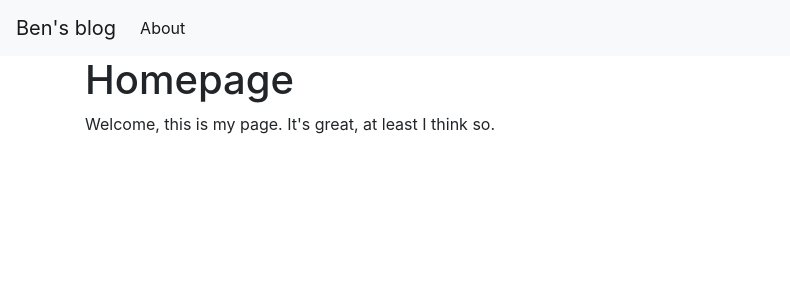
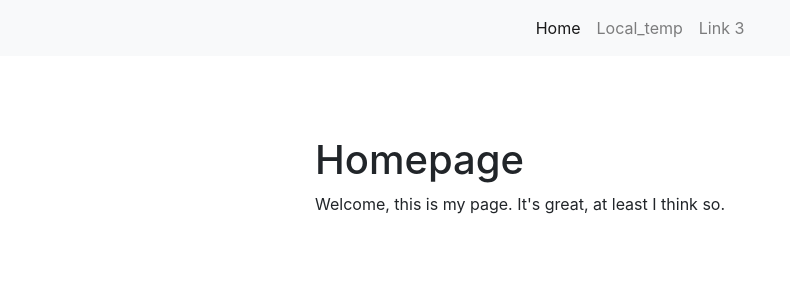
Before and after one commit to bndxn/raspberry-pi-notes, a Flask app: page / in a window 1280 px wide. Shown: the top 300 px of the page, without its empty margins (0-790 px from the left). Run offline with Flask 2, Linux system fonts and the light colour scheme; some libraries are stand-ins or nearby versions.

Commit message:
fiddling with format a bit more

```diff
--- a/lightsail-containers-flask/templates/base.html
+++ b/lightsail-containers-flask/templates/base.html
@@ -11,25 +11,38 @@
     <title>{% block title %} {% endblock %}</title>
   </head>
   <body>
-    <nav class="navbar navbar-expand-md navbar-light bg-light">
-        <a class="navbar-brand" href="{{ url_for('index')}}">Ben's blog</a>
-        <button class="navbar-toggler" type="button" data-toggle="collapse" data-target="#navbarNav" aria-controls="navbarNav" aria-expanded="false" aria-label="Toggle navigation">
+
+    <nav class="navbar navbar-expand-lg navbar-light bg-light">
+      <button class="navbar-toggler" type="button" data-toggle="collapse" data-target="#navbar-collapse">
         <span class="navbar-toggler-icon"></span>
       </button>
-        <div class="collapse navbar-collapse" id="navbarNav">
+
+      <div class="collapse navbar-collapse justify-content-center" id="navbar-collapse">
         <ul class="navbar-nav">
           <li class="nav-item active">
-                <a class="nav-link" href="#">About</a>
+            <a class="nav-link" href="{{url_for('index')}}">Home</a>
           </li>
           <li class="nav-item">
-                <a class="nav-link" href="{{url_for('temp_local')}}"></a>
+            <a class="nav-link" href="{{url_for('temp_local')}}">Local_temp</a>
+          </li>
+          <li class="nav-item">
+            <a class="nav-link" href="#">Link 3</a>
           </li>
         </ul>
       </div>
     </nav>
+
+
     <div class="container">
+      <div class="row justify-content-center">
+        <div class="col-md-8" style="margin-left: 80px; margin-top: 80px">
           {% block content %} {% endblock %}
         </div>
+      </div>
+    </div>
+
+
+
 
     <!-- Optional JavaScript -->
     <!-- jQuery first, then Popper.js, then Bootstrap JS -->
```
Lines whose indentation alone changed are shown as unchanged.
